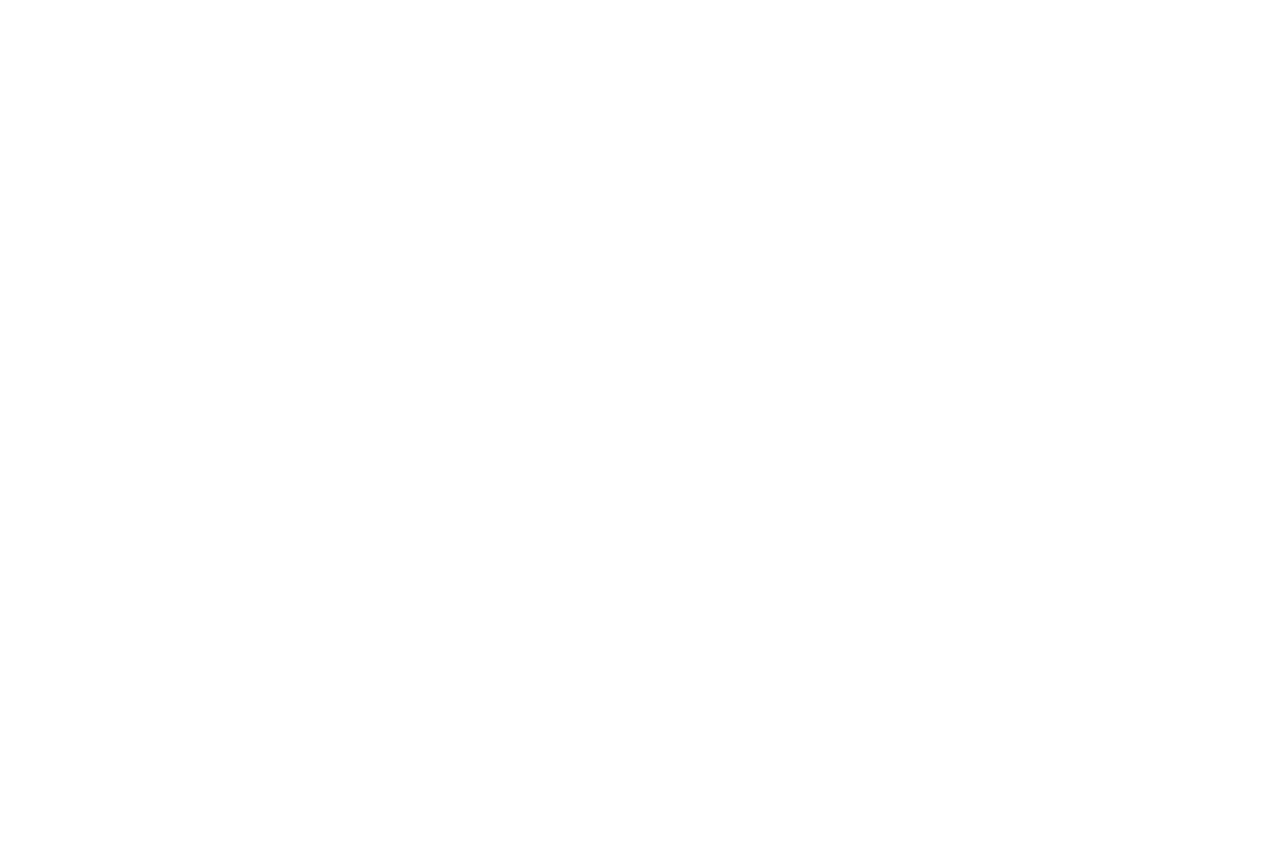
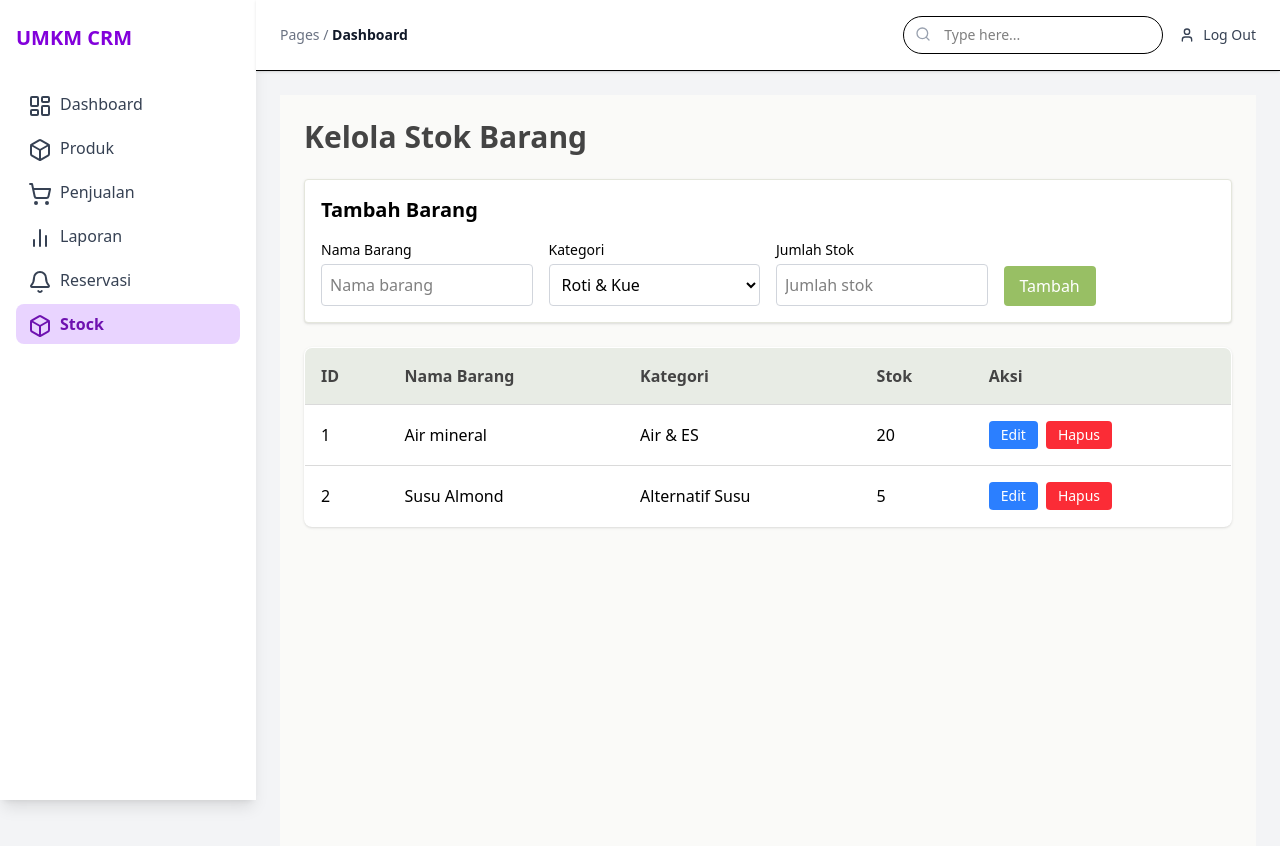
Before and after one commit to evelinnathalie/crm-23sic-kelompok4, a React (Vite) app: page /stock in a window 1280 px wide. Before the commit this address had no page. Shown: the top 846 px of the page. Before the commit the page ends 800 px from the top, so only its background shows below. Built offline with nearby package versions, Linux system fonts and the light colour scheme.

Commit message:
Fitur stock dan penghapusan fitur-fitur setting serta mengganti sign ke "log out" done

```diff
--- a/src/App.jsx
+++ b/src/App.jsx
@@ -3,6 +3,7 @@
 import Dashboard from "./Pages/Dashboard";
 import SalesManagement from "./Pages/SalesManagement";
 import Reservasi from "./Pages/Reservasi";
+import Stock from "./Pages/Stock";
 
 function App() {
   return(
@@ -11,6 +12,7 @@
       <Route path="/" element={<Dashboard />}></Route>
       <Route path="/penjualan" element={<SalesManagement />} />
       <Route path="/reservasi" element={<Reservasi />} />
+      <Route path="/stock" element={<Stock />} />
       </Route>
     </Routes>
   )
--- a/src/Components/Header.jsx
+++ b/src/Components/Header.jsx
@@ -15,7 +15,7 @@
         </div>
         <div className="flex items-center gap-2 text-sm cursor-pointer text-gray-700 hover:text-purple-700">
           <User className="w-4 h-4" />
-          Sign In
+          Log Out
         </div>
       </div>
     </header>
--- a/src/Components/Sidebar.jsx
+++ b/src/Components/Sidebar.jsx
@@ -11,6 +11,7 @@
   CarTaxiFront,
   Bell,
   Camera,
+  BoxIcon,
 } from 'lucide-react'
 import { Link, useLocation } from 'react-router-dom'
 
@@ -20,6 +21,7 @@
   { name: 'Penjualan', icon: <ShoppingCart />, path: '/penjualan' },
   { name: 'Laporan', icon: <BarChart2 />, path: '/laporan' },
   { name: 'Reservasi', icon: <Bell/>, path: '/reservasi' },
+  { name: 'Stock', icon: <BoxIcon />, path: '/stock'},
 ]
 
 const accountItems = [
@@ -53,23 +55,7 @@
         ))}
       </nav>
 
-      <div className="mt-8 text-xs font-semibold text-gray-500">AKUN</div>
-      <nav className="mt-2 space-y-1">
-        {accountItems.map((item) => (
-          <Link
-            key={item.name}
-            to={item.path}
-            className={`flex items-center gap-3 px-3 py-2 rounded-lg hover:bg-purple-100 transition ${
-              isActive(item.path)
-                ? 'bg-purple-200 text-purple-800 font-semibold'
-                : 'text-gray-700'
-            }`}
-          >
-            <span className="w-5 h-5">{item.icon}</span>
-            {item.name}
-          </Link>
-        ))}
-      </nav>
+
     </aside>
   )
 }
--- /dev/null
+++ b/src/Pages/Stock.jsx
@@ -0,0 +1,165 @@
+import React, { useState } from 'react';
+
+const initialData = [
+  { id: 1, name: 'Air mineral', category: 'Air & ES', stock: 20 },
+  { id: 2, name: 'Susu Almond', category: 'Alternatif Susu', stock: 5 },
+];
+
+const categories = ['Roti & Kue', 'Camilan', 'Topping & Hiasan','Produk Susu','Alternatif Susu', 'Saus & Cokelat', 'Kopi','Teh','Sirup & Perisa Minuman','Air & Es','Bubuk Campuran Minuman',];
+
+const StockManagement = () => {
+  const [items, setItems] = useState(initialData);
+  const [form, setForm] = useState({ name: '', category: categories[0], stock: '' });
+  const [editingId, setEditingId] = useState(null);
+
+  const handleChange = (e) => setForm({ ...form, [e.target.name]: e.target.value });
+
+  const addItem = () => {
+    if (!form.name || !form.stock) {
+      alert('Nama barang dan stok harus diisi!');
+      return;
+    }
+    const newItem = {
+      id: items.length ? Math.max(...items.map(i => i.id)) + 1 : 1,
+      ...form,
+      stock: parseInt(form.stock),
+    };
+    setItems([...items, newItem]);
+    setForm({ name: '', category: categories[0], stock: '' });
+  };
+
+  const startEdit = (item) => {
+    setEditingId(item.id);
+    setForm({ ...item, stock: item.stock.toString() });
+  };
+
+  const saveEdit = () => {
+    setItems(items.map(i => (i.id === editingId ? { ...form, stock: parseInt(form.stock), id: editingId } : i)));
+    setEditingId(null);
+    setForm({ name: '', category: categories[0], stock: '' });
+  };
+
+  const cancelEdit = () => {
+    setEditingId(null);
+    setForm({ name: '', category: categories[0], stock: '' });
+  };
+
+  const deleteItem = (id) => {
+    if (window.confirm('Yakin ingin menghapus barang ini?')) {
+      setItems(items.filter(i => i.id !== id));
+    }
+  };
+
+  return (
+    <div className="p-6 bg-[#FAFAF8] min-h-screen">
+      <h1 className="text-3xl font-semibold text-[#444444] mb-6">Kelola Stok Barang</h1>
+
+      <div className="mb-6 bg-white p-4 rounded shadow border border-[#E4E6DC]">
+        <h2 className="text-xl font-semibold mb-4">{editingId ? 'Edit Barang' : 'Tambah Barang'}</h2>
+        <div className="grid grid-cols-1 md:grid-cols-4 gap-4 items-end">
+          <div>
+            <label className="block mb-1 text-sm font-medium">Nama Barang</label>
+            <input
+              type="text"
+              name="name"
+              value={form.name}
+              onChange={handleChange}
+              className="w-full p-2 border border-gray-300 rounded"
+              placeholder="Nama barang"
+            />
+          </div>
+          <div>
+            <label className="block mb-1 text-sm font-medium">Kategori</label>
+            <select
+              name="category"
+              value={form.category}
+              onChange={handleChange}
+              className="w-full p-2 border border-gray-300 rounded"
+            >
+              {categories.map(c => <option key={c} value={c}>{c}</option>)}
+            </select>
+          </div>
+          <div>
+            <label className="block mb-1 text-sm font-medium">Jumlah Stok</label>
+            <input
+              type="number"
+              name="stock"
+              value={form.stock}
+              onChange={handleChange}
+              className="w-full p-2 border border-gray-300 rounded"
+              placeholder="Jumlah stok"
+            />
+          </div>
+          <div>
+            {editingId ? (
+              <div className="space-x-2">
+                <button
+                  onClick={saveEdit}
+                  className="px-4 py-2 bg-[#98BF64] hover:bg-[#7a9e4f] text-white rounded"
+                >
+                  Simpan
+                </button>
+                <button
+                  onClick={cancelEdit}
+                  className="px-4 py-2 bg-gray-400 hover:bg-gray-500 text-white rounded"
+                >
+                  Batal
+                </button>
+              </div>
+            ) : (
+              <button
+                onClick={addItem}
+                className="px-4 py-2 bg-[#98BF64] hover:bg-[#7a9e4f] text-white rounded"
+              >
+                Tambah
+              </button>
+            )}
+          </div>
+        </div>
+      </div>
+
+      <table className="min-w-full bg-white rounded-lg shadow overflow-hidden border border-[#E4E6DC]">
+        <thead className="bg-[#E8ECE5] text-[#444444]">
+          <tr>
+            <th className="p-4 text-left">ID</th>
+            <th className="p-4 text-left">Nama Barang</th>
+            <th className="p-4 text-left">Kategori</th>
+            <th className="p-4 text-left">Stok</th>
+            <th className="p-4 text-left">Aksi</th>
+          </tr>
+        </thead>
+        <tbody>
+          {items.map(({ id, name, category, stock }) => (
+            <tr key={id} className="border-t border-[#DADADA]">
+              <td className="p-4">{id}</td>
+              <td className="p-4">{name}</td>
+              <td className="p-4">{category}</td>
+              <td className="p-4">{stock}</td>
+              <td className="p-4 space-x-2">
+                <button
+                  onClick={() => startEdit({ id, name, category, stock })}
+                  className="px-3 py-1 rounded text-sm bg-blue-500 hover:bg-blue-600 text-white"
+                >
+                  Edit
+                </button>
+                <button
+                  onClick={() => deleteItem(id)}
+                  className="px-3 py-1 rounded text-sm bg-red-500 hover:bg-red-600 text-white"
+                >
+                  Hapus
+                </button>
+              </td>
+            </tr>
+          ))}
+          {items.length === 0 && (
+            <tr>
+              <td colSpan="5" className="text-center p-4 text-gray-500">Belum ada barang.</td>
+            </tr>
+          )}
+        </tbody>
+      </table>
+    </div>
+  );
+};
+
+export default StockManagement;
```
